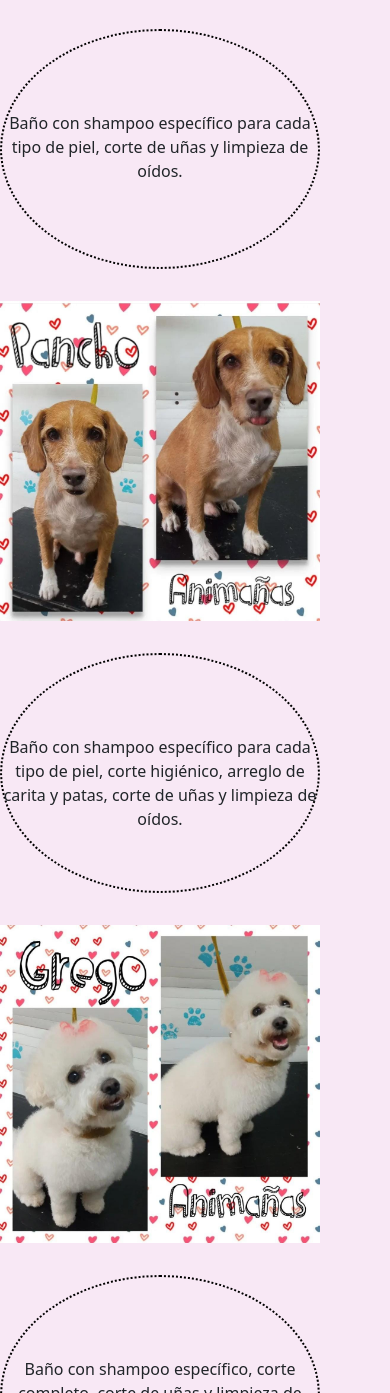
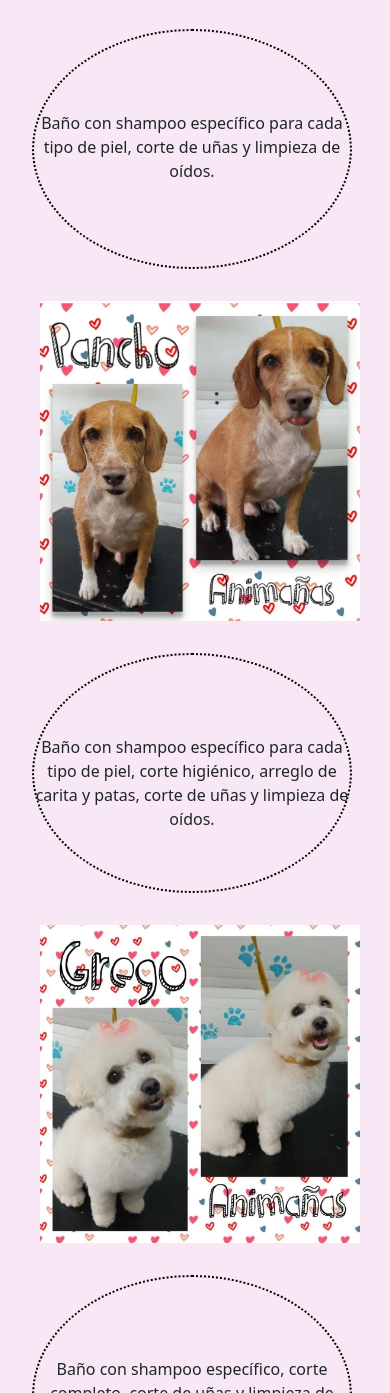
Before and after one commit to Romina-Godoy/PF-GODOY, a plain HTML site: page servicios.html in a window 390 px wide. Shown: the part 607-2000 px from the top of the page. Drawn offline with nearby package versions, Linux system fonts and the light colour scheme; a web font is replaced by a local one.

Commit message:
first mobile

```diff
--- a/css/style.css
+++ b/css/style.css
@@ -114,21 +114,30 @@ nav a:hover {
     height: 15rem;
     margin-top: 2rem;
     margin-bottom: 2rem;
+    margin-left: 2rem;
     background-color: #f8e8f5;
     border-radius: 80%;
     text-align: center;
     border: 2px dotted black;
 }
+.imgserv1 {
+    margin-left: 2.5rem;
+}
+
 
 .servicio2 {
     width: 20rem;
     height: 15rem;
     margin-top: 2rem;
     margin-bottom: 2rem;
+    margin-left: 2rem;
     background-color: #f8e8f5;
     border-radius: 80%;
     text-align: center;
     border: 2px dotted black;
+}
+.imgserv2 {
+    margin-left: 2.5rem;
 }
 
 .servicio3 {
@@ -136,11 +145,15 @@ nav a:hover {
     height: 15rem;
     margin-top: 2rem;
     margin-bottom: 2rem;
+    margin-left: 2rem;
     background-color: #f8e8f5;
     border-radius: 80%;
     text-align: center;
     border: 2px dotted black;
 
+}
+.imgserv3 {
+    margin-left: 2.5rem;
 }
 
 
@@ -156,6 +169,7 @@ nav a:hover {
 }
 
 
+
 #tarifash3 {
     font-family: 'Sue Ellen Francisco', cursive;
     font-size: 2rem;
@@ -163,9 +177,6 @@ nav a:hover {
     color: black;
     margin-top: 3rem;
 }
-
-
-
 
 #nota {
     font-family: 'Sue Ellen Francisco', cursive;
```
Also changed, not shown: tarifas.html (+2 -2 lines).
